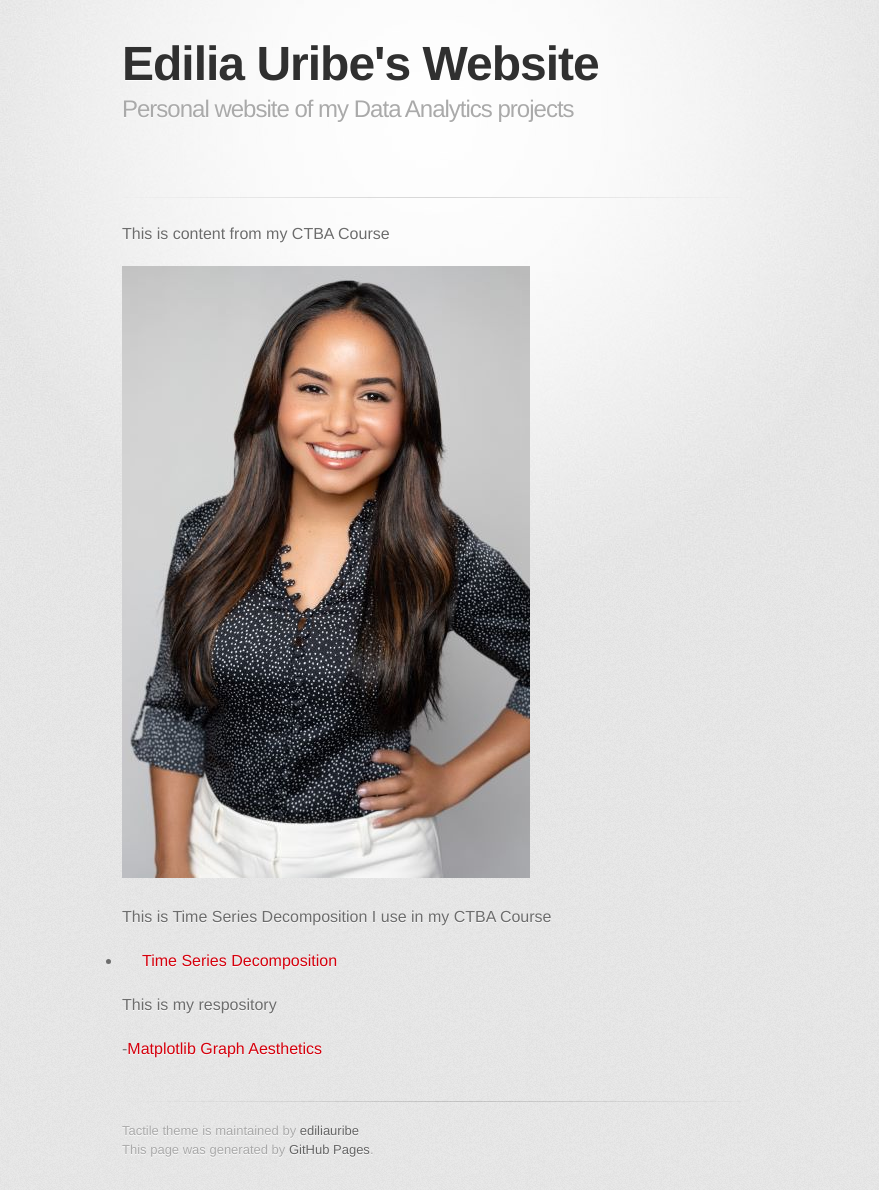
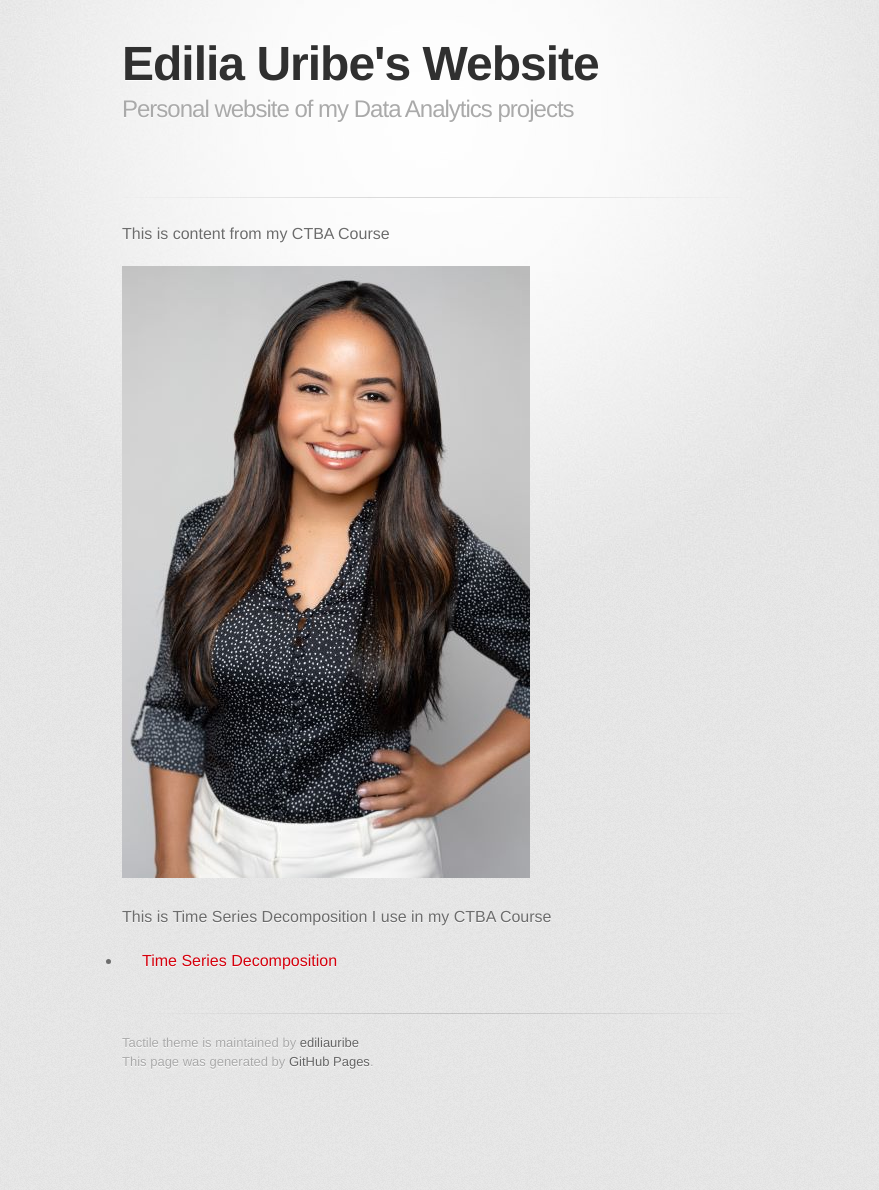
Before and after one commit to ediliauribe/ediliauirbe.github.io, a Jekyll site: the page built from index.md, in a window 1280 px wide. Shown: the whole page, without its empty margins (208-1087 px from the left). Built offline with Jekyll 4.4.1, drawn with Linux system fonts in a browser that asks for light colours; some web fonts are replaced; our own code applies the rules of GitHub Pages for plain Markdown files; after the commit the page ends 1102 px from its top, so only the background shows below that.

Commit message:
Update index.md

```diff
--- a/index.md
+++ b/index.md
@@ -9,7 +9,3 @@ This is content from my CTBA Course
 This is Time Series Decomposition I use in my CTBA Course
 
 -  [Time Series Decomposition](/timeseries/index.md)
-
-This is my respository
-
--[Matplotlib Graph Aesthetics](https://github.com/ediliauribe/MatplotlibGraphAesthetics)
```
